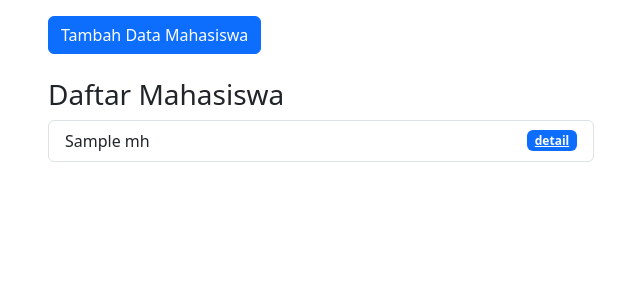
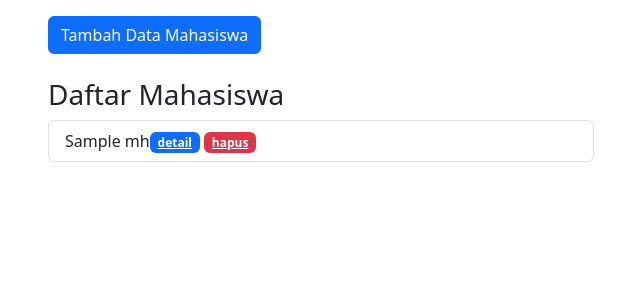
Before and after one commit to intan0745/Uasweb1_Sriintan, a PHP site: the page made by app/views/mahasiswa/index.php in a window 1280 px wide. Shown: the part 56-356 px from the top of the page, without its empty margins (34-674 px from the left). Run offline with PHP 8.4, Linux system fonts and the light colour scheme; the template is opened without the code that fills it: most values are stand-ins (such as "Sample title", 1, 10 or a date in 2020); some libraries are stand-ins or nearby versions.

Commit message:
menambah aksi delete di itemController

```diff
--- a/app/views/mahasiswa/index.php
+++ b/app/views/mahasiswa/index.php
@@ -15,9 +15,15 @@
             <h3>Daftar Mahasiswa</h3>
 <ul class="list-group">
     <?php foreach( $data['mhs'] as $mhs) : ?>
-  <li class="list-group-item d-flex justify-content-between align-items-center">
+  <li class="list-group-item ">
     <?= $mhs['nama']; ?>
-    <a href="<?= BASEURL; ?>/mahasiswa/detail/<?= $mhs['id']; ?>" class="badge text-bg-primary">detail</a>
+<a href="<?= BASEURL; ?>/mahasiswa/detail/<?= $mhs['nama']; ?>" class="badge text-bg-primary ml-2">detail</a>
+                       <a href="<?= BASEURL; ?>/mahasiswa/hapus/<?= $mhs['id']; ?>"
+   class="badge text-bg-danger float-right"
+   onclick="return confirm('Yakin ingin menghapus?');">
+   hapus
+</a>
+
 </li>
  <?php endforeach; ?>
 </ul>
```
Also changed, not shown: app/controllers/mahasiswa.php (+7 -11 lines), app/models/mahasiswa_model.php (+11 -0 lines).
